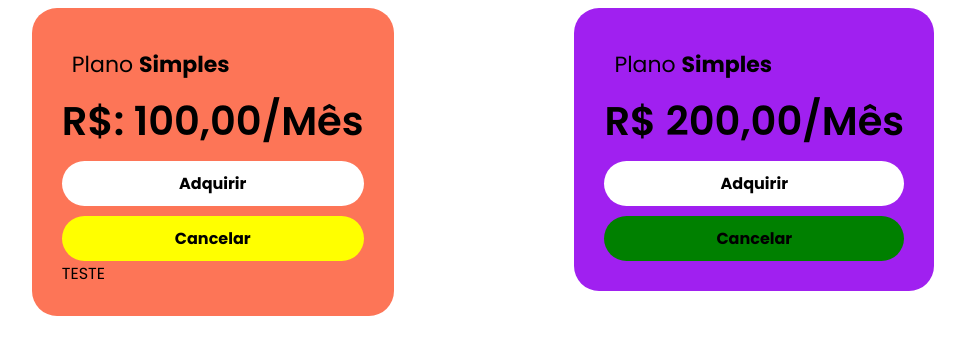
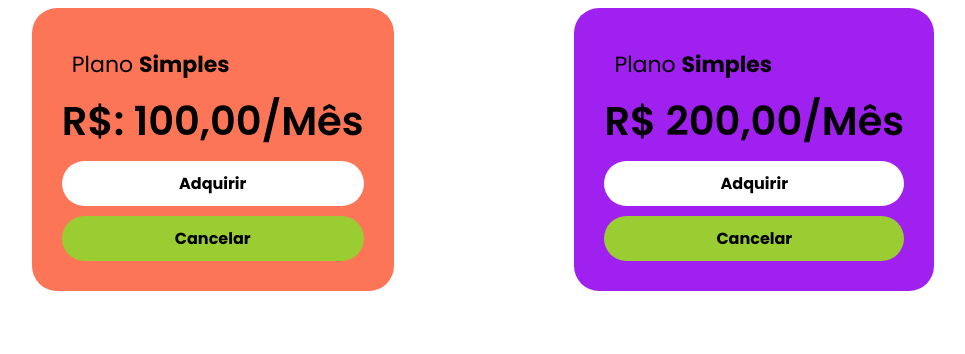
Before and after one commit to arthurvaz18/Angular-Components-e-Estiliza-es, an Angular app: page / in a window 1280 px wide. Shown: the top 354 px of the page, without its empty margins (157-1122 px from the left). Built offline with nearby package versions, Linux system fonts and the light colour scheme.

Commit message:
Caso de uso ::ng-deep global

```diff
--- a/src/app/card/card.component.html
+++ b/src/app/card/card.component.html
@@ -4,6 +4,5 @@
     <app-card-button></app-card-button>
     <app-card-button-cancel></app-card-button-cancel>
 
-    <div class="card-cancel-button">TESTE</div>
 
 </div>
--- a/src/app/card/card.component.scss
+++ b/src/app/card/card.component.scss
@@ -21,11 +21,3 @@
     }
 
 }
-:host::ng-deep app-card-button-cancel .card-cancel-button {
-    background-color: yellow !important;
-}
-/*
-é usado para aplicar estilos aos elementos dentro do componente, mesmo quando o
-Angular usa encapsulamento de estilo
- (o que normalmente isola os estilos do componente do restante da aplicação).
- */
--- /dev/null
+++ b/src/style/_global-overrides.scss
@@ -0,0 +1,5 @@
+/* Alterando a classe globalmente no meu projeto*/
+
+.card-cancel-button {
+    background-color: yellowgreen !important;
+}
--- a/src/styles.scss
+++ b/src/styles.scss
@@ -1 +1,3 @@
 $minhaCor: brown;
+
+@import "./style/global-overrides";
```
